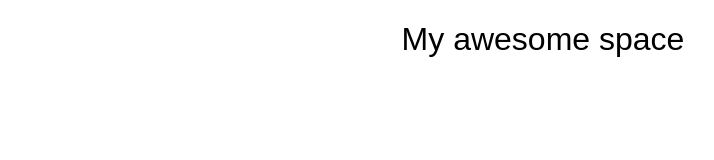
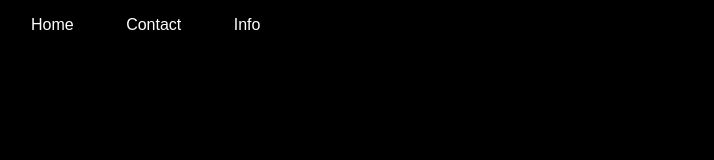
Before and after one commit to Susi-88/animal-slider-project, a plain HTML site: page index.html in a window 1280 px wide. Shown: the whole page, without its empty margins (97-811 px from the left). Drawn offline with Linux system fonts and the light colour scheme.

Commit message:
Add basic project structure and implement navbar

```diff
--- a/index.html
+++ b/index.html
@@ -1,10 +1,12 @@
-<!doctype html>
+<!DOCTYPE html>
+<html lang="de-DE">
 
 <html>
     <head>
         <meta charset="utf-8">
+        <meta name="viewport" content="width=device-width, initial-scale=1.0">
 
-        <title>Blank template</title>
+        <title>Animal Slider Project</title>
 
         <!-- Load external CSS styles -->
         <link rel="stylesheet" href="styles.css">
@@ -12,8 +14,13 @@
     </head>
 
     <body>
-
-        <h1>My awesome space</h1>
+        <header>
+            <nav id="navbar">
+                <a class="nav-item" href="">Home</a>
+                <a class="nav-item" href="">Contact</a>
+                <a class="nav-item" href="">Info</a>
+            </nav>
+        </header>
 
         <!-- Load external JavaScript -->
         <script src="scripts.js"></script>
--- a/styles.css
+++ b/styles.css
@@ -1,7 +1,25 @@
-/* Place your CSS styles in this file */
+body {
+    font-family: Arial, Helvetica, sans-serif;
+    background-color: black;
+    color: white;
+    margin: 0;
+    font-size: 16px;
+}
 
-h1 {
-    text-align: center;
-    font-family: "Source Sans Pro", sans-serif;
-    font-weight: normal;
+a {
+    text-decoration: none;
+    color: white;
 }
+
+header {
+    width: 1140px;
+    max-width: 80%;
+    margin: auto;
+    height: 50px;
+    display: flex;
+    align-items: center;
+}
+
+.nav-item {
+    margin-right: 3rem;
+}
```
Also changed, not shown: img/animal-1.jpg (added), img/animal-2.jpg (added), img/animal-3.jpg (added), img/animal-4.jpg (added), img/animal-mobile-1.jpg (added), img/animal-mobile-2.jpg (added), img/animal-mobile-3.jpg (added), img/animal-mobile-4.jpg (added).
